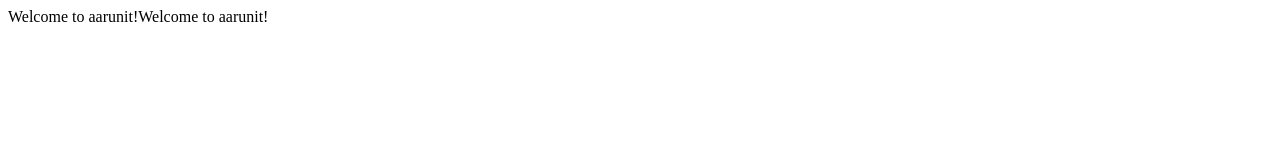
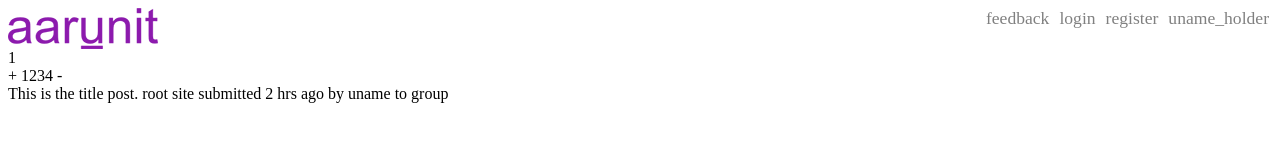
Before and after one commit to sathishvj/aarunit, a plain HTML site: page design/index.html in a window 1280 px wide. Drawn offline with Linux system fonts and the light colour scheme.

Commit message:
added first set of trial files in design and code

```diff
--- /dev/null
+++ b/code/css/styles.css
@@ -0,0 +1,4 @@
+body {
+	background-color: red;
+	font-weight: 34px;
+}
--- /dev/null
+++ b/design/css/styles.css
@@ -0,0 +1,36 @@
+body {
+    font-weight: 16px;
+}
+
+a:hover {
+    background-color: purple;
+    color: white;
+}
+
+#header {
+    clear: both;
+}
+
+#logo {
+    float: left;
+}
+
+#account {
+    float: right;
+}
+
+#account a {
+    font-size: 1.1rem;
+    color: grey;
+    text-decoration: none;
+    padding: 3px;
+}
+
+#account a:hover {
+    background-color: purple;
+    color: white;
+}
+
+#posts {
+    clear: both;
+}
--- a/design/index.html
+++ b/design/index.html
@@ -1,9 +1,34 @@
 <!doctype html>
 <html>
 	<head>
-		<title>aarunit - share and discuss your interest</title>
+		<link rel="stylesheet" type="text/css" href="css/styles.css"/>
+		<title>Aarunit - Social news and info sharing</title>
 	</head>
 	<body>
-		Welcome to aarunit!Welcome to aarunit!
+		<div id="header">
+			<img id="logo" src="images/logo.png" />
+			<div id="account">
+                <a href="">feedback</a>
+				<a href="/user/login">login</a>
+				<a href="/user/register">register</a>
+                <a href="">uname_holder</a>
+			</div>
+		</div>
+
+        <div id="posts">
+            <div class="post">
+                <span class>1</span>
+                <div>
+                    <span>+</span>
+                    <span>1234</span>
+                    <span>-</span>
+                </div>
+                <div>
+                    <span>This is the title post.</span>
+                    <span>root site</span>
+                    <span>submitted 2 hrs ago by uname to group</span>
+                </div>
+            </div>
+        </div>
 	</body>
 </html>
```
Also changed, not shown: code/images/logo.png (added), design/images/logo.png (added), design/temp/aarunit logo.svg (added), design/temp/logo.png (added), 3 other files.
